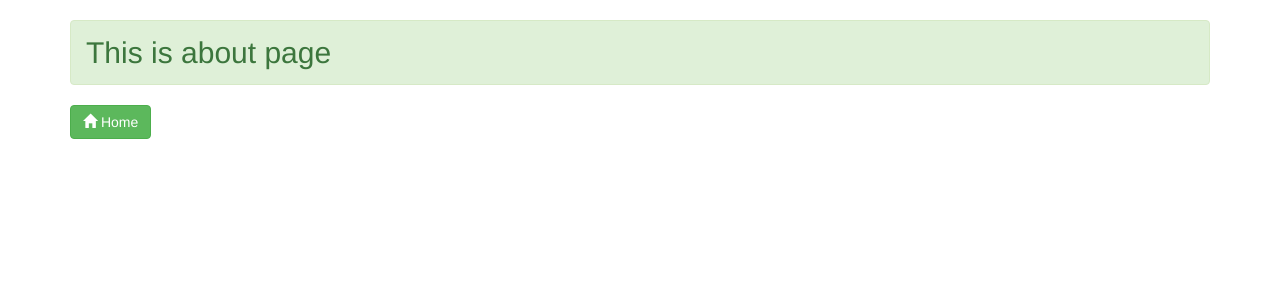
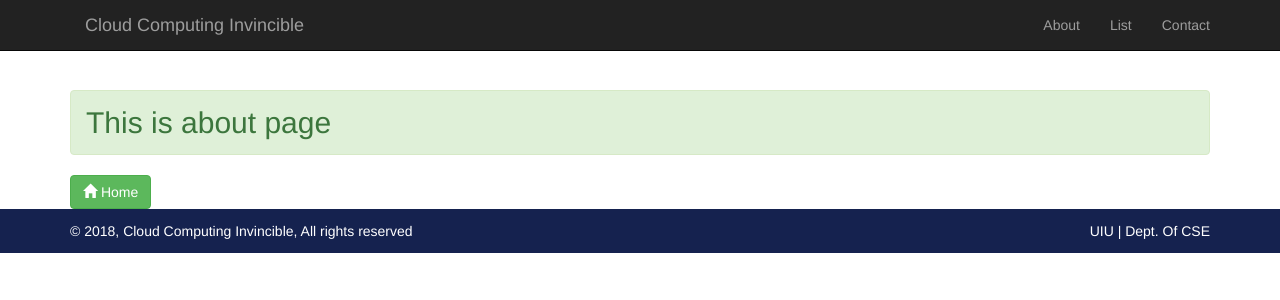
Before and after one commit to ferdousanam/cloud_computing_flask_with_python_2, a Flask app: page /about in a window 1280 px wide. Shown: the top 300 px of the page. Run offline with Flask 2, Linux system fonts and the light colour scheme; some libraries are stand-ins or nearby versions.

Commit message:
Update Project to the repository

```diff
--- a/main.py
+++ b/main.py
@@ -3,6 +3,7 @@ from wtforms import Form, TextField, TextAreaField, validators, StringField, Sub
 import requests
 import json
 import logging
+import sqlite3
 import requests_toolbelt.adapters.appengine
 
 requests_toolbelt.adapters.appengine.monkeypatch()
@@ -19,7 +20,7 @@ except ImportError:
     from urllib import urlencode
 
 # App config.
-DEBUG = True
+# DEBUG = True
 app = Flask(__name__)
 
 
@@ -51,5 +52,19 @@ def result():
         return render_template("result.html",result = result)
 
 
+@app.route('/list',methods = ['POST', 'GET'])
+def list():
+    conn = sqlite3.connect('database.db')
+    conn.row_factory = sqlite3.Row
+    cur = conn.cursor()
+    sql = "SELECT * FROM users"
+    cur.execute(sql)
+    rows = cur.fetchall()
+    for line in rows:
+        print ' '.join(map(str, line))
+
+    print(rows)
+    return render_template("result.html",results = rows)
+
 if __name__ == '__main__':
-    app.run()
+    app.run(debug=True)
--- /dev/null
+++ b/static/css/mystyle.css
@@ -0,0 +1,29 @@
+body {
+    padding-top: 70px;
+}
+
+.anam-container {
+    /*margin-top: 500px;*/
+}
+
+.footer-bottom {
+    background-color: #15224f;
+    min-height: 30px;
+    width: 100%;
+}
+.copyright {
+    color: #fff;
+    line-height: 30px;
+    min-height: 30px;
+    padding: 7px 0;
+}
+.design {
+    color: #fff;
+    line-height: 30px;
+    min-height: 30px;
+    padding: 7px 0;
+    text-align: right;
+}
+.design a {
+    color: #fff;
+}
--- a/templates/about.html
+++ b/templates/about.html
@@ -1,5 +1,5 @@
 {% extends 'base_template.html' %}
-{% block title %}<title>About Section</title>{% endblock %}
+{% block title %}<title>About Page</title>{% endblock %}
 {% block maincontent %}
     <h2 class="alert alert-success">This is about page</h2>
     <a class="btn btn-success" href="{{ url_for('index') }}"><span class="glyphicon glyphicon-home"></span> Home</a>
--- a/templates/base_template.html
+++ b/templates/base_template.html
@@ -3,12 +3,45 @@
 <head>
     <meta charset="UTF-8">
     {% block title %}{% endblock %}
+    <link rel="icon" href="{{ url_for('static', filename='favicon.ico') }}">
     <!-- Latest compiled and minified CSS -->
 	<link rel="stylesheet" href="{{ url_for('static', filename='css/bootstrap.min.css') }}">
+	<link rel="stylesheet" href="{{ url_for('static', filename='css/mystyle.css') }}">
 
 </head>
 <body>
-<div class="container">
+
+<!-- Fixed navbar -->
+<nav class="navbar navbar-inverse navbar-fixed-top" role="navigation">
+    <div class="navbar-inner"> <!--changes made here-->
+        <div class="container">
+
+            <div class="navbar-header">
+                <button type="button" class="navbar-toggle" data-toggle="collapse"
+                        data-target="#bs-example-navbar-collapse-1">
+
+                    <span class="sr-only">Toggle navigation</span>
+                    <span class="icon-bar"></span>
+                    <span class="icon-bar"></span>
+                    <span class="icon-bar"></span>
+
+                </button>
+                <a class="navbar-brand" href="{{ url_for('index') }}">
+                    Cloud Computing Invincible
+                </a>
+            </div>
+
+            <div class="collapse navbar-collapse" id="bs-example-navbar-collapse-1">
+                <ul class="nav navbar-nav navbar-right">
+                    <li><a href="/about">About</a></li>
+                    <li><a href="/list">List</a></li>
+                    <li><a href="#">Contact</a></li>
+                </ul>
+            </div>
+        </div>
+    </div>
+</nav>
+<div class="container anam-container">
     {% block maincontent %}{% endblock %}
 </div>
 <script type=text/javascript src="{{ url_for('static', filename='js/jquery.js') }}"></script>
@@ -16,5 +49,21 @@
 <!-- Latest compiled JavaScript -->
 <script src="{{ url_for('static', filename='js/bootstrap.min.js' ) }}"></script>
 	{% block customjavascript %}{% endblock %}
+<div class="footer-bottom">
+    <div class="container">
+        <div class="row">
+            <div class="col-xs-12 col-sm-6 col-md-6 col-lg-6">
+                <div class="copyright">
+                    © 2018, Cloud Computing Invincible, All rights reserved
+                </div>
+            </div>
+            <div class="col-xs-12 col-sm-6 col-md-6 col-lg-6">
+                <div class="design">
+                    <a href="{{ url_for('index') }}">UIU </a> |  <a target="_blank" href="http://cse.uiu.ac.bd">Dept. Of CSE</a>
+                </div>
+            </div>
+        </div>
+    </div>
+</div>
 </body>
 </html>
```
Also changed, not shown: templates/result.html (+26 -9 lines), database.db (added), static/favicon.ico (added).
